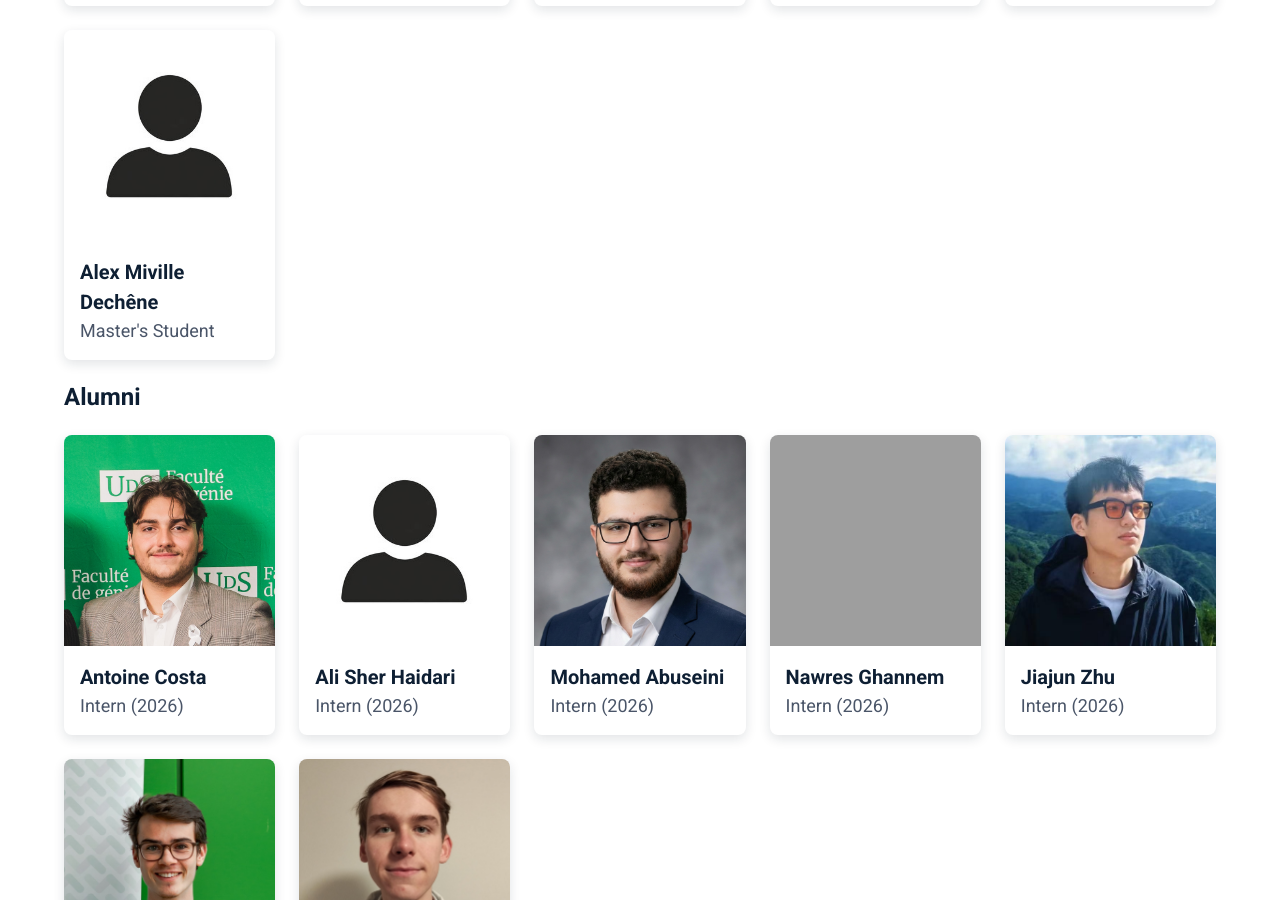
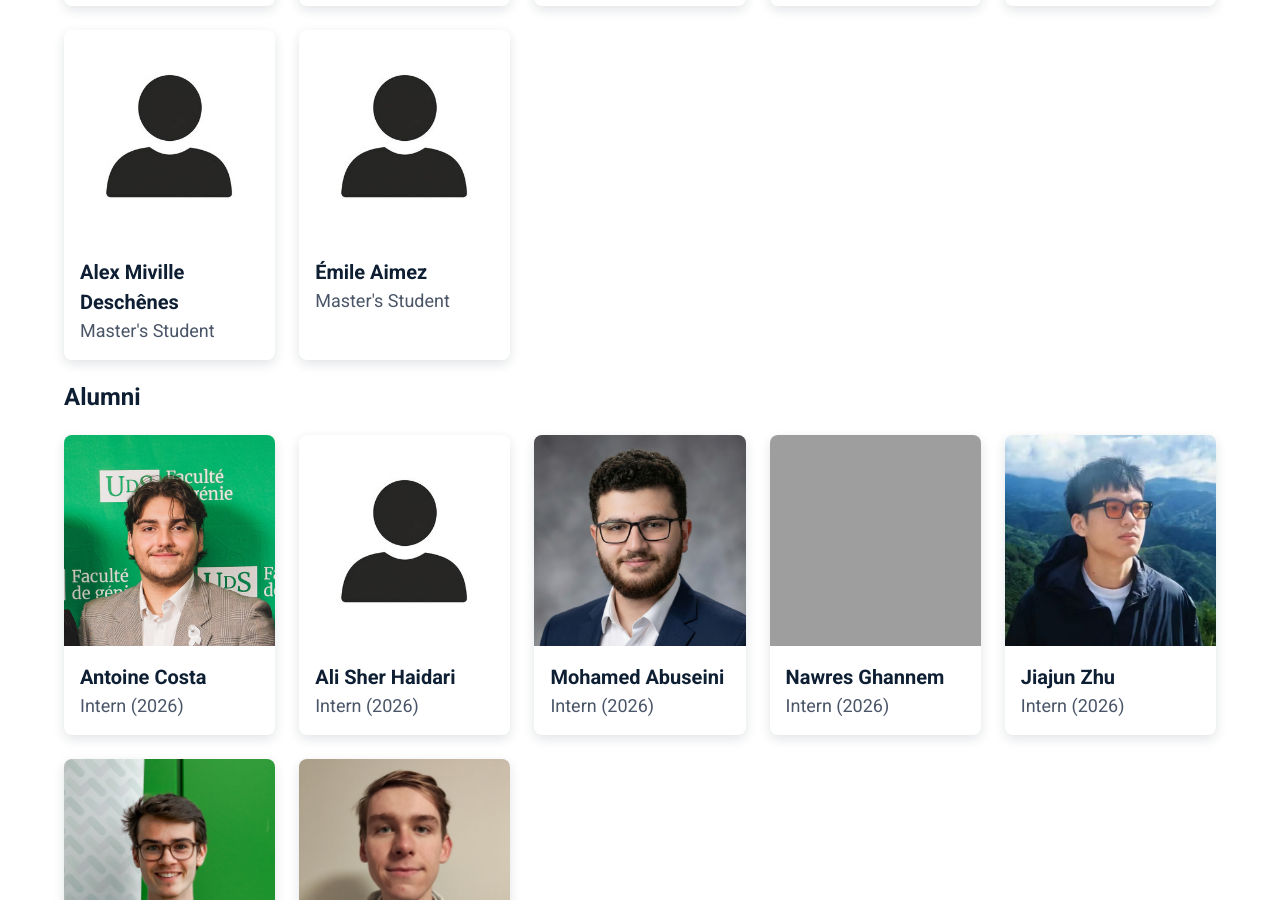
Before and after one commit to SAFiRLab/SAFiRLab.github.io, a Jekyll site: the page built from team.md, in a window 1280 px wide and 900 px high, scrolled down 1947 px. Built offline with Jekyll 4.4.1, drawn with Linux system fonts in a browser that asks for light colours; grey boxes are pictures that could not be loaded.

Commit message:
Added Émile

```diff
--- a/_data/team.yml
+++ b/_data/team.yml
@@ -42,7 +42,10 @@
     - name: Aryel Morin-Mercier
       role: Master's Student
       photo: /assets/members/people.jpg
-    - name: Alex Miville Dechêne
+    - name: Alex Miville Deschênes
+      role: Master's Student
+      photo: /assets/members/people.jpg
+    - name: Émile Aimez
       role: Master's Student
       photo: /assets/members/people.jpg
 
--- /dev/null
+++ b/_members/emile-aimez.md
@@ -0,0 +1,4 @@
+---
+name: Émile Aimez
+topics: []
+---
```
Also changed, not shown: _members/alex-miville-dechene.md (deleted, +0 -4 lines), _members/alex-miville-deschenes.md (added, +4 -0 lines).
